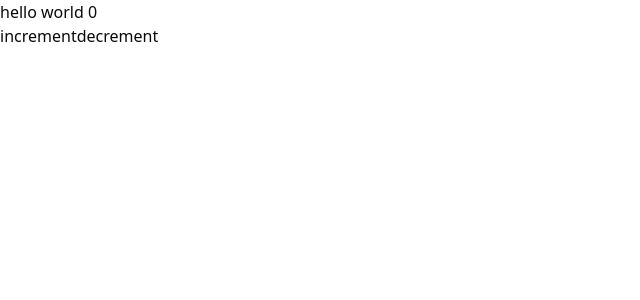
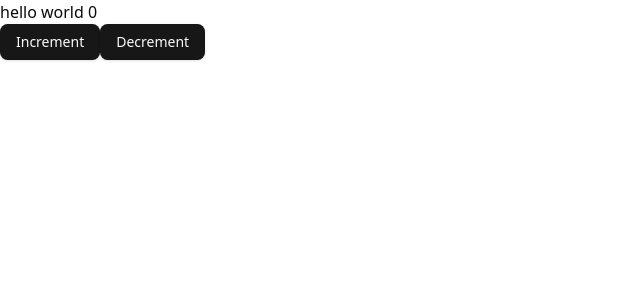
Before and after one commit to unitip-org/website, a React (Vite) app: page / in a window 1280 px wide. Shown: the top 300 px of the page, without its empty margins (0-640 px from the left). Built offline with nearby package versions, Linux system fonts and the light colour scheme.

Commit message:
refactor: replace native buttons with custom Button component in login page

```diff
--- a/src/features/auth/pages/login.tsx
+++ b/src/features/auth/pages/login.tsx
@@ -1,3 +1,4 @@
+import { Button } from "@/components/ui/button";
 import { useLoginLogic } from "../logics/login";
 
 export default function LoginPage() {
@@ -6,8 +7,8 @@ export default function LoginPage() {
   return (
     <>
       <p>hello world {counter}</p>
-      <button onClick={logic.increment}>increment</button>
-      <button onClick={logic.decrement}>decrement</button>
+      <Button onClick={logic.increment}>Increment</Button>
+      <Button onClick={logic.decrement}>Decrement</Button>
     </>
   );
 }
```
